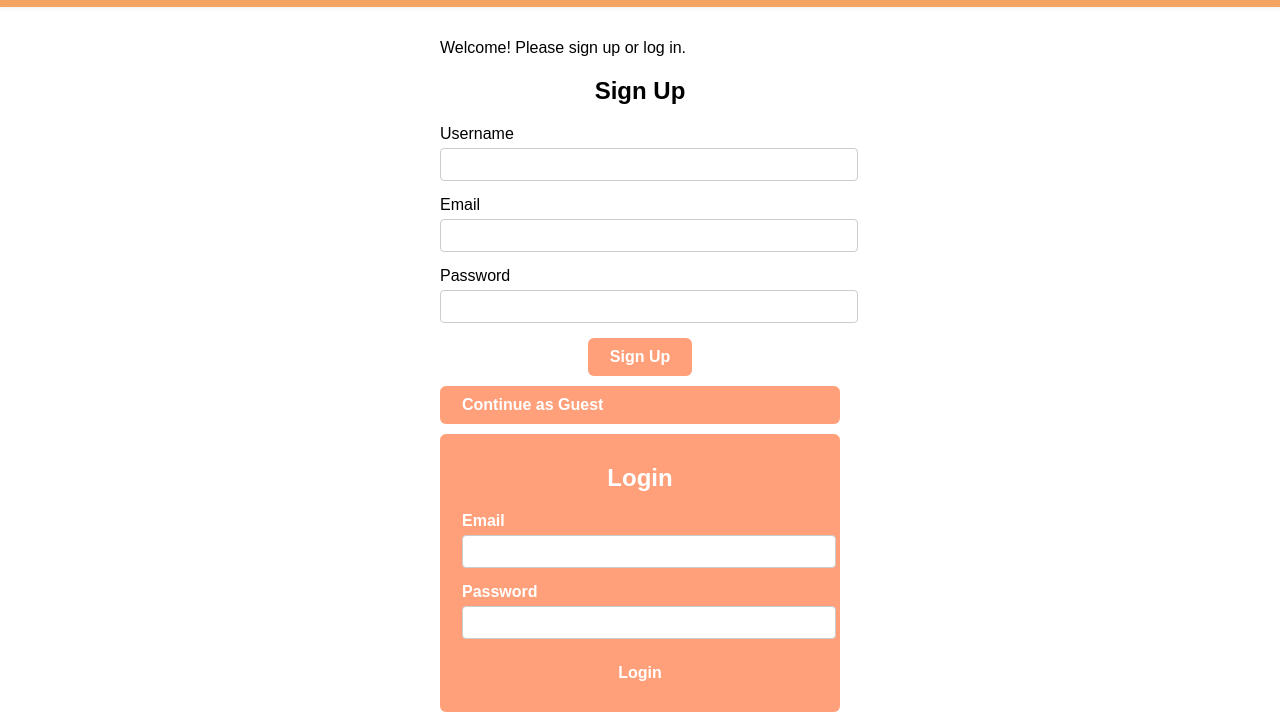
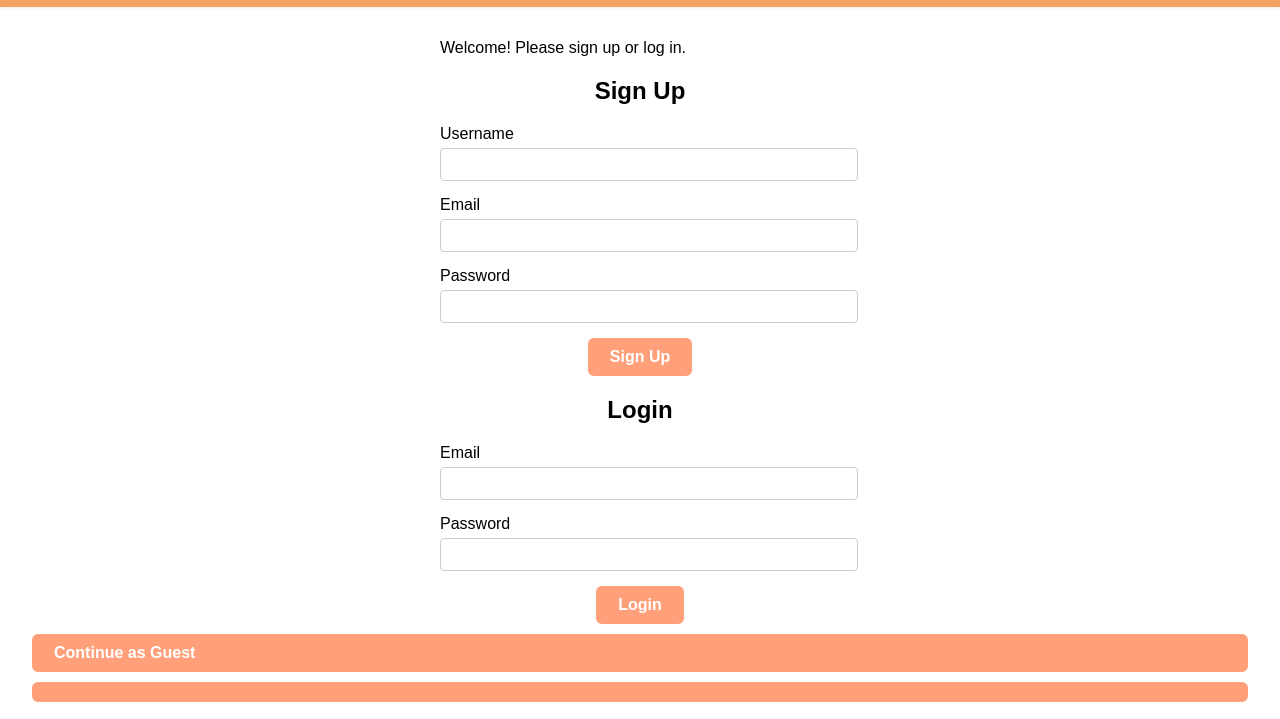
Before and after one commit to totalylegit/RabbitEatingLTD, a plain HTML site: page templates/accountinfo.html in a window 1280 px wide. Shown: the part 77-796 px from the top of the page. Drawn offline with Linux system fonts and the light colour scheme; files that its build step writes are made by us from their sources.

Commit message:
fix continue as guest

```diff
--- a/templates/accountinfo.html
+++ b/templates/accountinfo.html
@@ -128,10 +128,6 @@
                 <button type="submit" class="action-btn">Sign Up</button>
             </form>
 
-            <div>
-                <a href="../templates/homepage.html" class="action-btn">Continue as Guest</button>
-            </div>
-
             <h2>Login</h2>
             <form method="POST">
                 <input type="hidden" name="login" value="true">
@@ -146,6 +142,9 @@
                 <button type="submit" class="action-btn">Login</button>
             </form>
         </div>
+        <div class = "continue-guest">
+                <a href="../templates/homepage.html" class="action-btn">Continue as Guest</button>
+            </div>
     </main>
 
     <footer>
```
